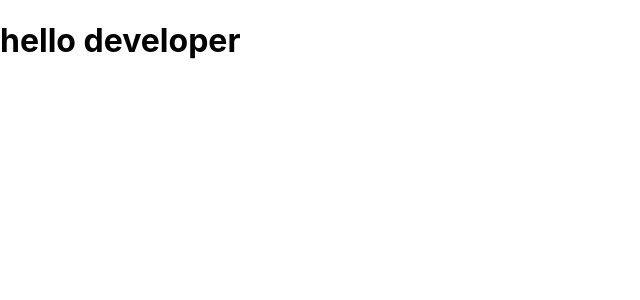
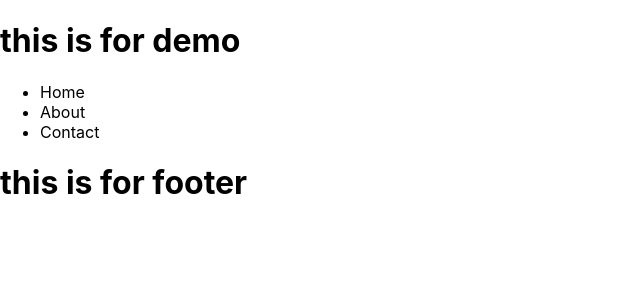
Before and after one commit to alawoddin/learn-react, a React (Create React App) app: page / in a window 1280 px wide. Shown: the top 300 px of the page, without its empty margins (0-640 px from the left). Built offline with nearby package versions, Linux system fonts and the light colour scheme.

Commit message:
create the header and footer

```diff
--- a/src/App.js
+++ b/src/App.js
@@ -1,9 +1,45 @@
 function App() {
   return (
     <div className="App">
-      <h1>hello developer</h1>
+      <Navber />
+      <Header />
+      <Footer />
+      {/* <h1>hello developer</h1> */}
     </div>
   );
 }
 
+// const Navber = () => {
+//   return (
+//     <div>
+//       <h1>this is for demo</h1>
+//     </div>
+//   )
+// }
+function Navber() {
+  return (
+    <div>
+      <h1>this is for demo</h1>
+    </div>
+  )
+}
+
+function Header() {
+  return (
+    <ul>
+      <li>Home</li>
+      <li>About</li>
+      <li>Contact</li>
+    </ul>
+  )
+}
+
+const Footer = () => {
+  return (
+    <div>
+      <h1> this is for footer</h1>
+    </div>
+  )
+}
+
 export default App;
```
